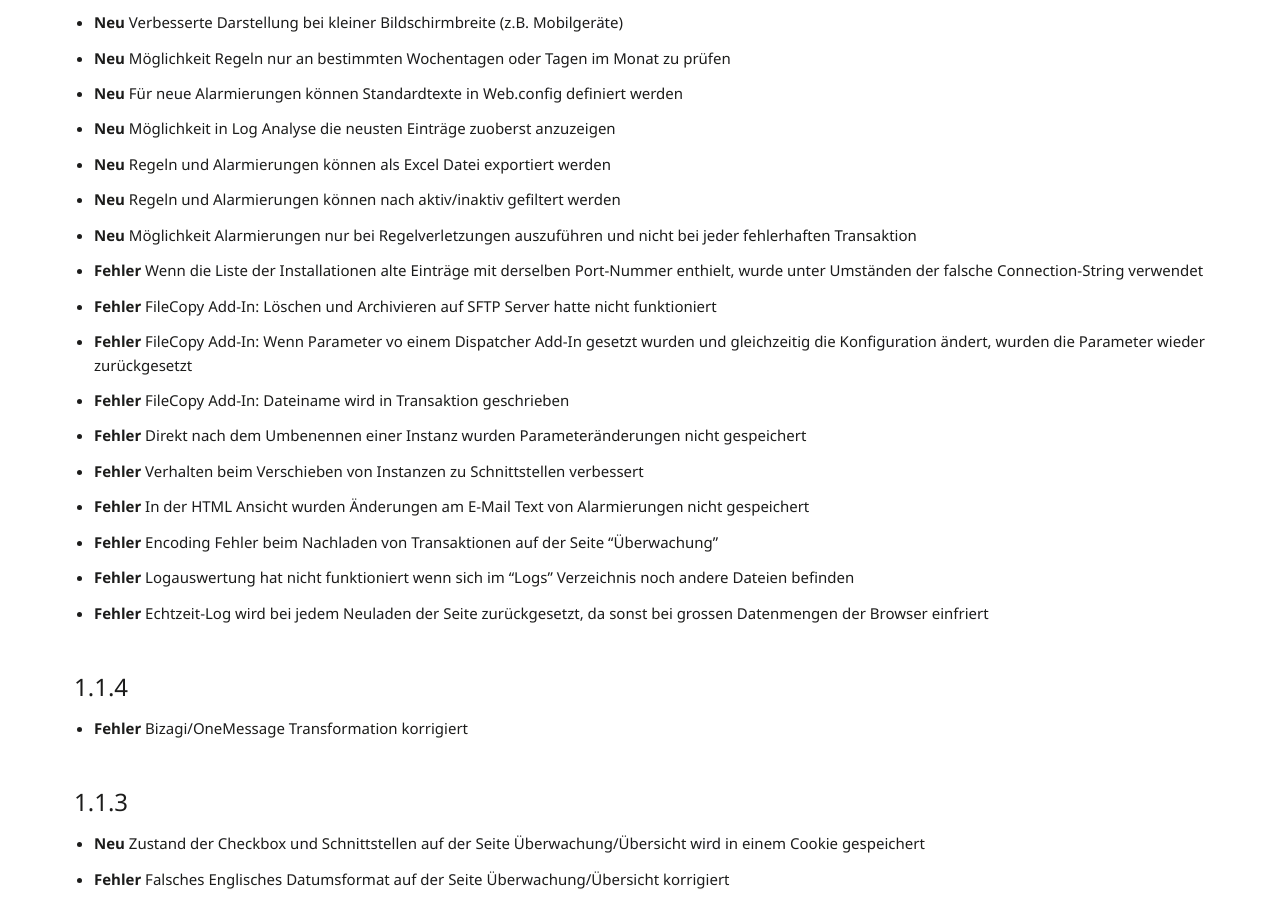
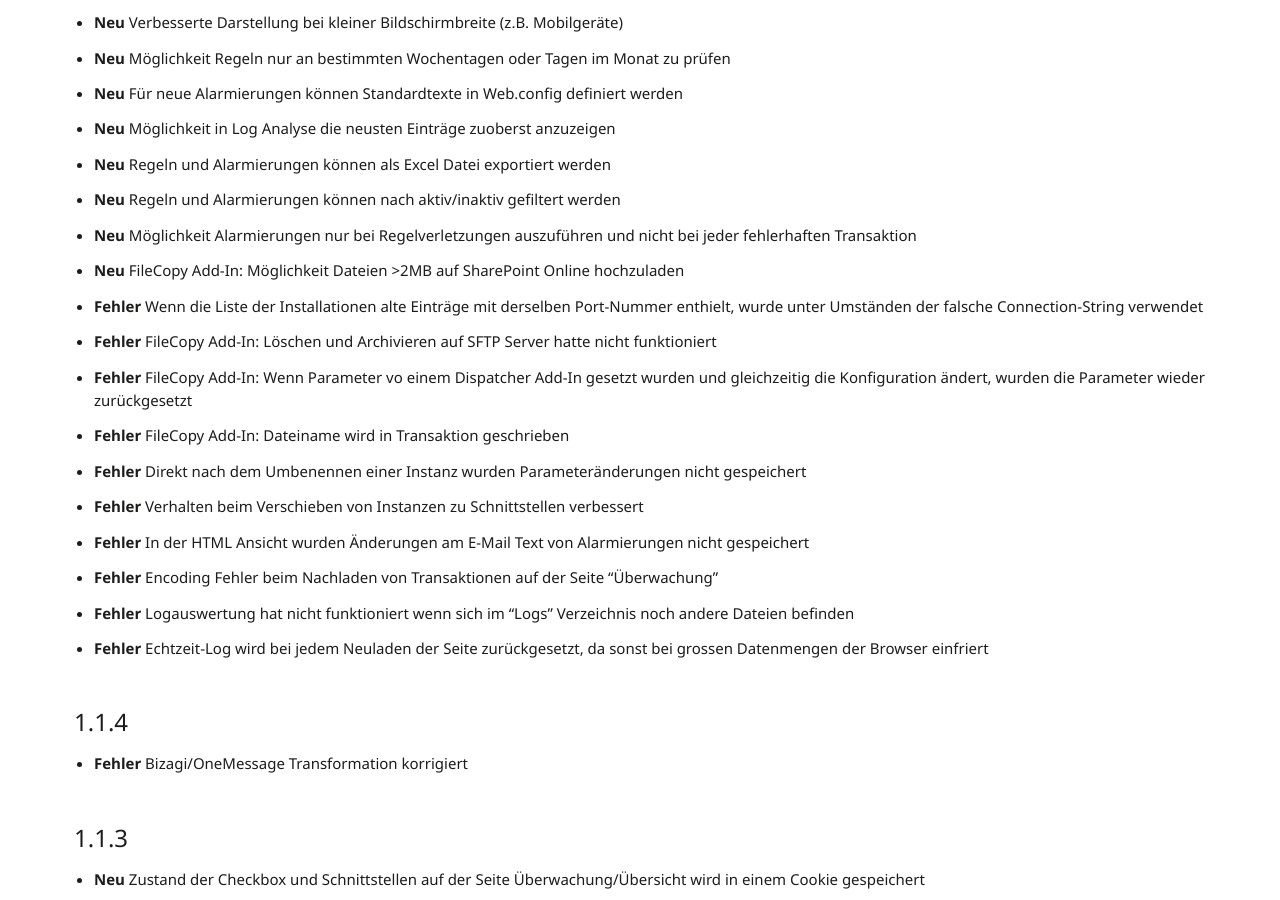
Before and after one commit to primesoft-group/oneconnexx-docs, a Jekyll site: the page built from _pages/setup/de/releasenotes.md, in a window 1280 px wide and 900 px high, scrolled down 543 px. Built offline with Jekyll 4.4.1, drawn with Linux system fonts in a browser that asks for light colours; nearby versions of some CDN libraries; some web fonts are replaced.

Commit message:
Update releasenotes.md

```diff
--- a/_pages/setup/de/releasenotes.md
+++ b/_pages/setup/de/releasenotes.md
@@ -17,6 +17,7 @@ permalink: "setup/de/releasenotes/"
 * __Neu__ Regeln und Alarmierungen können als Excel Datei exportiert werden
 * __Neu__ Regeln und Alarmierungen können nach aktiv/inaktiv gefiltert werden
 * __Neu__ Möglichkeit Alarmierungen nur bei Regelverletzungen auszuführen und nicht bei jeder fehlerhaften Transaktion
+* __Neu__ FileCopy Add-In: Möglichkeit Dateien >2MB auf SharePoint Online hochzuladen
 * __Fehler__ Wenn die Liste der Installationen alte Einträge mit derselben Port-Nummer enthielt, wurde unter Umständen der falsche Connection-String verwendet
 * __Fehler__ FileCopy Add-In: Löschen und Archivieren auf SFTP Server hatte nicht funktioniert
 * __Fehler__ FileCopy Add-In: Wenn Parameter vo einem Dispatcher Add-In gesetzt wurden und gleichzeitig die Konfiguration ändert, wurden die Parameter wieder zurückgesetzt
```
